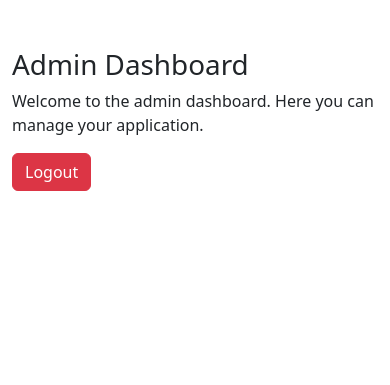
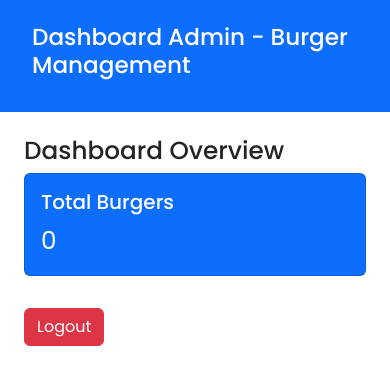
Before and after one commit to Hanung-Satya/Fast-Bite, a PHP site: page /admin/dashboard.php in a window 390 px wide. Shown: the top 385 px of the page. Run offline with PHP 8.4, Linux system fonts and the light colour scheme; the visitor is signed in with stand-in values (Sample User, id 1); data that the repository does not hold is empty.

Commit message:
Editing dashboard admin

```diff
--- a/admin/dashboard.php
+++ b/admin/dashboard.php
@@ -1,5 +1,7 @@
 <?php
 session_start();
+include '../config/db.php';
+
 if (!isset($_SESSION['user_id']) || $_SESSION['role'] !== 'admin') {
     header('Location: /FastBite/auth/login.php');
     exit();
@@ -8,18 +10,44 @@ if (!isset($_SESSION['user_id']) || $_SESSION['role'] !== 'admin') {
 
 <!DOCTYPE html>
 <html lang="en">
+
 <head>
     <meta charset="UTF-8">
     <meta name="viewport" content="width=device-width, initial-scale=1.0">
-    <title>Document</title>
+    <title>FastBite - Admin Dashboard</title>
+    <link rel="stylesheet" href="../assets/css/admin.css">
     <link href="https://cdn.jsdelivr.net/npm/bootstrap@5.2.3/dist/css/bootstrap.min.css" rel="stylesheet" integrity="sha384-rbsA2VBKQhggwzxH7pPCaAqO46MgnOM80zW1RWuH61DGLwZJEdK2Kadq2F9CUG65" crossorigin="anonymous">
 </head>
+
 <body>
-    <div class="container mt-5">
-        <h1>Admin Dashboard</h1>
-        <p>Welcome to the admin dashboard. Here you can manage your application.</p>
-        <a href="/FastBite/auth/logout.php" class="btn btn-danger">Logout</a>
+    <?php include '../partials/dashboard-header.php' ?>
+    <?php include '../partials/sidebar.php' ?>
+
+    <main class="col-md-10 ms-sm-auto px-4 py-4">
+        <h2>Dashboard Overview</h2>
+        <div class="row">
+            <div class="col-md-4">
+                <div class="card text-white bg-primary mb-3">
+                    <div class="card-body">
+                        <h5 class="card-title">Total Burgers</h5>
+                        <?php
+                        $result = $conn->query("SELECT COUNT(*) AS total FROM products");
+                        if ($result) {
+                            $data = $result->fetch_assoc();
+                            echo "<p class='card-text fs-2'>" . $data['total'] . "</p>";
+                        } else {
+                            echo "<p class='card-text text-warning'>0</p>";
+                        }
+                        ?>
+                    </div>
+                </div>
+            </div> <!-- end col-md-4 -->
+        </div> <!-- end row -->
+        <a href="/FastBite/auth/logout.php" class="btn btn-danger mt-3">Logout</a>
+    </main>
+
 
     <script src="https://cdn.jsdelivr.net/npm/bootstrap@5.2.3/dist/js/bootstrap.bundle.min.js" integrity="sha384-kenU1KFdBIe4zVF0s0G1M5b4hcpxyD9F7jL+jjXkk+Q2h455rYXK/7HAuoJl+0I4" crossorigin="anonymous"></script>
 </body>
+
 </html>
--- a/assets/css/admin.css
+++ b/assets/css/admin.css
@@ -11,32 +11,38 @@
 }
 
 body {
-    margin: 0;
     height: 100vh;
-    background: linear-gradient(135deg, #00c6ff, #0072ff, #001f54);
-    background-size: 400% 400%;
-    animation: gradientBg 8s ease infinite;
 }
 
-@keyframes gradientBg {
-    0% {
-        background-position: 0% 50%;
-    }
-
-    50% {
-        background-position: 50% 100%;
-    }
-
-    100% {
-        background-position: 0% 50%;
-    }
+a {
+    text-decoration: none;
+    color: white;
 }
 
-.wrapper {
-    background-color: white;
-    padding: 2rem;
-    border-radius: 12px;
-    box-shadow: 0 4px 20px rgba(0, 0, 0, 0.2);
-    max-width: 500px;
-    width: 100%;
+.dashboard-header {
+    color: white;
+    padding: 1rem;
+    padding-left: 2rem;
 }
+
+.sidebar {
+    display: table-row;
+    height: 100vh;
+    padding : 1.8rem;
+    font-size: 1rem;
+    background-color: #FFF2F2;
+}
+
+.sidebar-container ul{
+    gap: 1.2rem;
+}
+
+.sidebar-nav {
+    list-style: none;
+    color: black;
+    text-decoration: none;
+}
+
+.sidebar-nav:hover {
+    color: #0d6efd;
+}
--- /dev/null
+++ b/partials/dashboard-header.php
@@ -0,0 +1,13 @@
+<?php
+    if (session_status() == PHP_SESSION_NONE) {
+        session_start();
+    }
+?>
+
+<header>
+        <nav class="navbar navbar-expand-lg navbar-dark bg-primary">
+            <div class="dashboard-header">
+                <h3>Dashboard Admin - Burger Management</h3>
+            </div>
+        </nav>
+    </header>
--- /dev/null
+++ b/partials/sidebar.php
@@ -0,0 +1,15 @@
+<?php
+if (session_status() == PHP_SESSION_NONE) {
+    session_start();
+}
+?>
+
+<nav class="col-md-2 d-none d-md-block sidebar">
+    <div class="sidebar-container position-sticky">
+        <ul class="nav-links nav flex-column">
+            <li><a class="sidebar-nav" href="#dashboard">Dashboard</a></li>
+            <li><a class="sidebar-nav" href="#stok">Stok Burger</a></li>
+            <li><a class="sidebar-nav" href="kelola-menu">Kelola Menu</a></li>
+        </ul>
+    </div>
+</nav>
```
